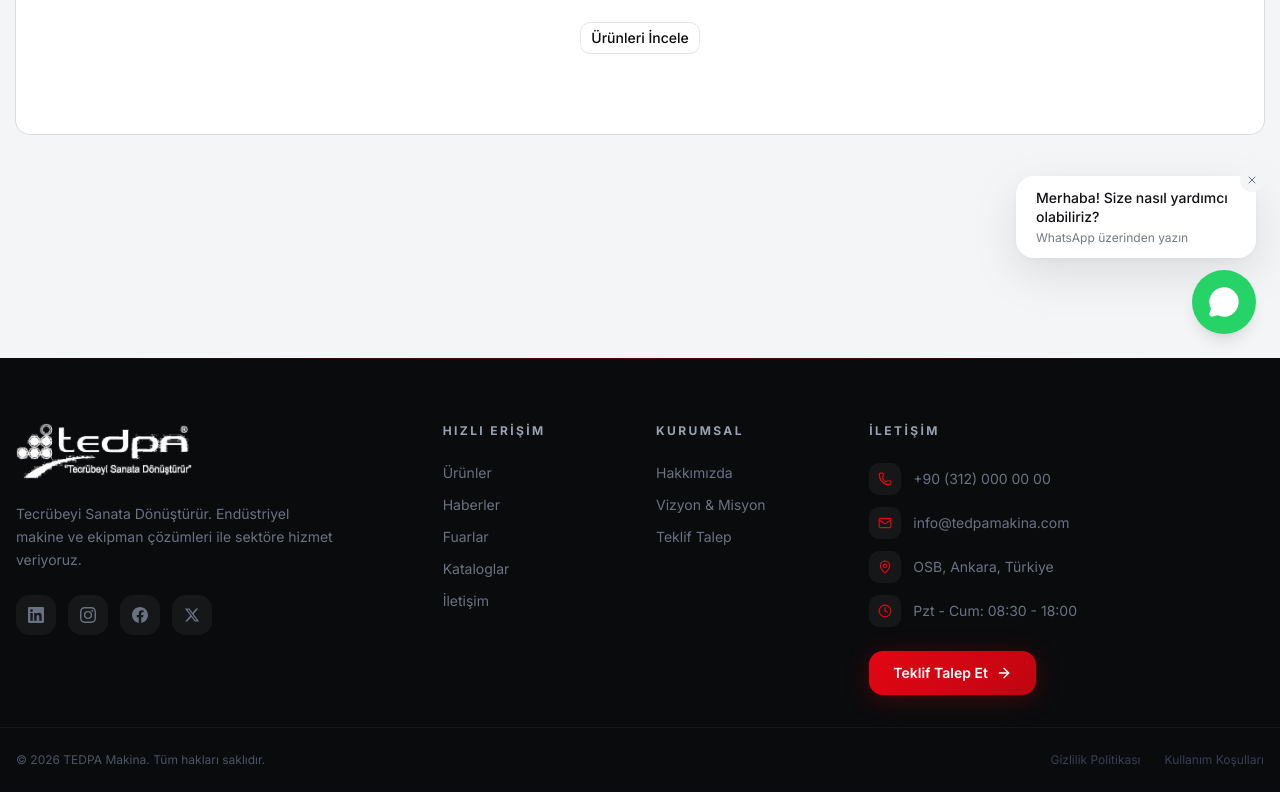
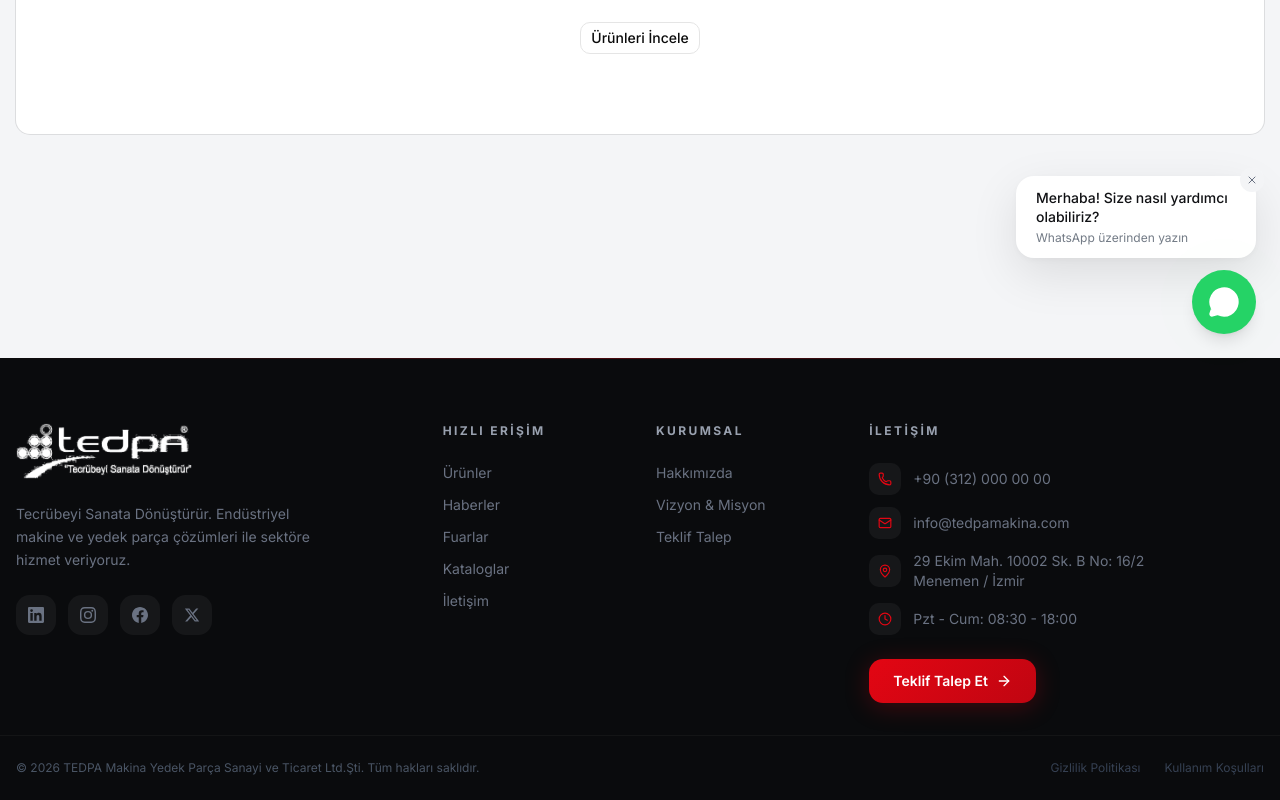
Before and after one commit to acaybak/tedpa-web, a Next.js app: page /teklif in a window 1280 px wide. Shown: the part 442-1242 px from the top of the page. Built offline with nearby package versions, Linux system fonts and the light colour scheme.

Commit message:
feat: update company address to Menemen/Izmir, real legal name across footer, contact, SEO

```diff
--- a/src/app/(public)/page.tsx
+++ b/src/app/(public)/page.tsx
@@ -56,10 +56,11 @@ export default async function HomePage() {
     },
     "address": {
       "@type": "PostalAddress",
-      "addressLocality": "Ankara",
+      "addressLocality": "Menemen, İzmir",
       "addressCountry": "TR",
-      "streetAddress": "Organize Sanayi Bölgesi",
+      "streetAddress": "29 Ekim Mah. 10002 Sk. B No: 16/2",
     },
+    "legalName": "Tedpa Makina Yedek Parça Sanayi ve Ticaret Ltd.Şti.",
   };
 
   return (
--- a/src/components/layout/footer.tsx
+++ b/src/components/layout/footer.tsx
@@ -36,8 +36,8 @@ export function Footer() {
               />
             </div>
             <p className="text-gray-500 text-sm leading-relaxed mb-6 max-w-xs">
-              Tecrübeyi Sanata Dönüştürür. Endüstriyel makine ve ekipman çözümleri ile
-              sektöre hizmet veriyoruz.
+              Tecrübeyi Sanata Dönüştürür. Endüstriyel makine ve yedek parça
+              çözümleri ile sektöre hizmet veriyoruz.
             </p>
             {/* Social media */}
             <div className="flex items-center gap-3">
@@ -127,7 +127,7 @@ export function Footer() {
                 <div className="w-8 h-8 rounded-lg bg-white/5 flex items-center justify-center">
                   <MapPin className="w-3.5 h-3.5 text-[#E30613]" />
                 </div>
-                OSB, Ankara, Türkiye
+                <span className="text-sm text-gray-500">29 Ekim Mah. 10002 Sk. B No: 16/2<br />Menemen / İzmir</span>
               </div>
               <div className="flex items-center gap-3 text-sm text-gray-500">
                 <div className="w-8 h-8 rounded-lg bg-white/5 flex items-center justify-center">
@@ -151,7 +151,7 @@ export function Footer() {
         <div className="container mx-auto px-4 py-6">
           <div className="flex flex-col md:flex-row justify-between items-center gap-4">
             <p className="text-xs text-gray-600">
-              © 2026 TEDPA Makina. Tüm hakları saklıdır.
+              © 2026 TEDPA Makina Yedek Parça Sanayi ve Ticaret Ltd.Şti. Tüm hakları saklıdır.
             </p>
             <div className="flex items-center gap-6">
               <Link href="/kurumsal/gizlilik-politikasi" className="text-xs text-gray-700 hover:text-gray-400 transition-colors">
--- a/src/components/public/contact-client.tsx
+++ b/src/components/public/contact-client.tsx
@@ -71,7 +71,7 @@ export function ContactClient() {
                     </div>
                     <div>
                       <p className="font-medium text-[#101114]">Adres</p>
-                      <p className="text-sm text-[#737B86]">Organize Sanayi Bölgesi, Ankara, Türkiye</p>
+                      <p className="text-sm text-[#737B86]">29 Ekim Mah. 10002 Sk. B No: 16/2<br />Menemen / İzmir</p>
                     </div>
                   </div>
                   <div className="flex items-start gap-4">
@@ -110,7 +110,7 @@ export function ContactClient() {
               <CardContent className="p-0">
                 <div className="aspect-[4/3] bg-gray-100 relative">
                   <iframe
-                    src="https://www.google.com/maps/embed?pb=!1m18!1m12!1m3!1d195876.29874729874!2d32.6505!3d39.9208!2m3!1f0!2f0!3f0!3m2!1i1024!2i768!4f13.1!3m3!1m2!1s0x14d347d6a3e3e7b1%3A0x8e5a7b0c0c0c0c0c!2sAnkara%20OSB!5e0!3m2!1str!2str!4v1700000000000"
+                    src="https://www.google.com/maps/embed?pb=!1m18!1m12!1m3!1d3120!2d27.05!3d38.73!2m3!1f0!2f0!3f0!3m2!1i1024!2i768!4f13.1!3m3!1m2!1s0x0%3A0x0!2sMenemen+IZMIR!5e0!3m2!1str!2str!4v1700000000000"
                     width="100%"
                     height="100%"
                     style={{ border: 0 }}
@@ -126,7 +126,7 @@ export function ContactClient() {
 
             {/* Directions button */}
             <a
-              href="https://maps.google.com/?q=Ankara+OSB"
+              href="https://maps.google.com/?q=29+Ekim+Mah+10002+Sk+Menemen+Izmir"
               target="_blank"
               rel="noopener noreferrer"
               className="block"
@@ -139,7 +139,7 @@ export function ContactClient() {
                     </div>
                     <div>
                       <p className="font-medium text-[#101114] text-sm">Yol Tarifi Al</p>
-                      <p className="text-xs text-[#737B86]">Google Maps ile yön tarifi</p>
+                      <p className="text-xs text-[#737B86]">Menemen / İzmir — Google Maps</p>
                     </div>
                   </div>
                   <span className="text-[#E30613] group-hover:translate-x-1 transition-transform">→</span>
```
